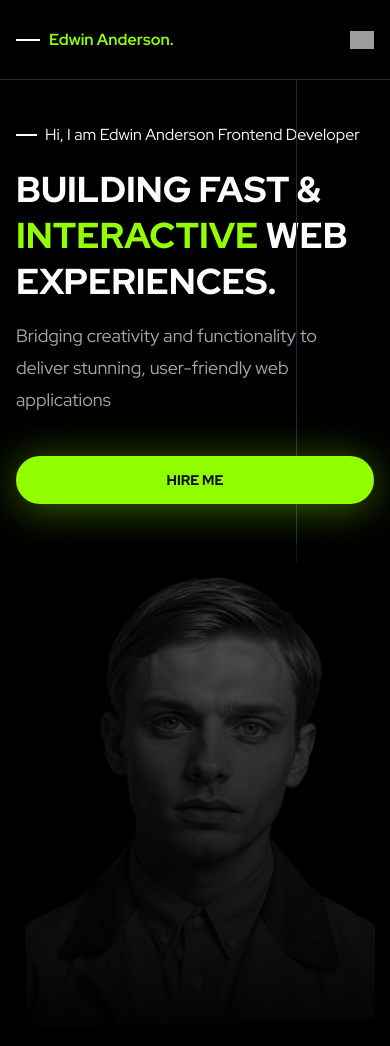
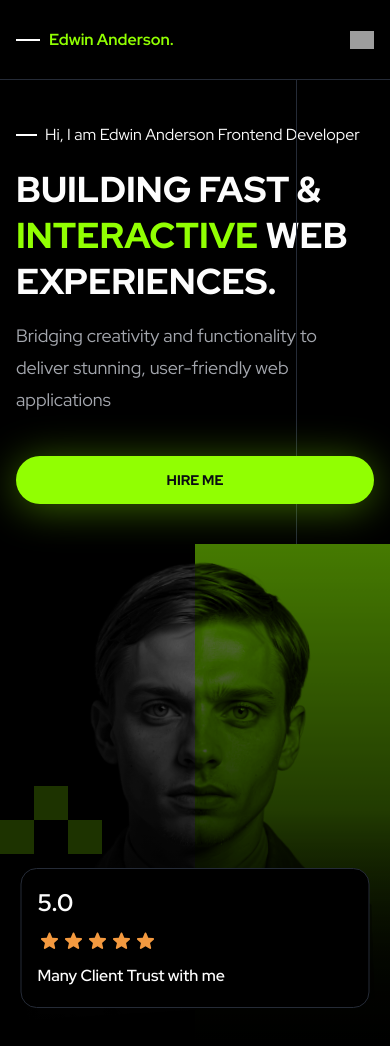
Before and after one commit to arisbhakti/portofolio, a Next.js app: page / in a window 390 px wide. Shown: the top 1046 px of the page. Built offline with nearby package versions, Linux system fonts and the light colour scheme; grey boxes are pictures that could not be loaded.

Commit message:
mobile hero

```diff
--- a/components/Hero.tsx
+++ b/components/Hero.tsx
@@ -2,7 +2,6 @@ import React from "react";
 import Image from "next/image";
 export default function Hero() {
   return (
-    <>
     <div className="relative z-30 bg-black">
       <div className="relative mt-20 common-padding ">
         <div className="w-px bg-neutral-800 absolute left-74 h-120.5 z-0"></div>
@@ -31,19 +30,74 @@ export default function Hero() {
           </button>
         </div>
       </div>
-        <div className="text-center relative bg-blac h-[513px]" id="hero-div">
+      <div className="text-center relative bg-black h-128.25" id="hero-div">
+        <div className="pointer-events-none absolute inset-y-0 left-1/2  w-1/2 bg-primary-200"></div>
         <Image
           src="/hero-image.svg"
           alt="Hero Image"
           width={392}
           height={466}
-            className="w-89.75 h
-            -[476px] z-10 mix-blend-luminosity relative mx-auto top-3 "
+          className="relative z-10 mx-auto -top-[3.9px] right-2 w-89.75 h-119 mix-blend-luminosity brightness-112 contrast-110 -rotate-2"
         />
-
-          <div className="absolute inset-0 z-20 pointer-events-none bg-linear-to-b from-black/50 to-black" />
+        <div className="pointer-events-none absolute inset-0 z-30 bg-black/20"></div>
+        <div className="pointer-events-none absolute inset-0 z-20 bg-[linear-gradient(to_bottom,rgba(0,0,0,0)_52%,rgba(0,0,0,0.72)_80%,#000000_100%)]"></div>
+        <div className="absolute inset-0 z-20 pointer-events-none bg-linear-to-b from-black/40 to-black" />
+        {/* <div className="absolute inset-0 z-20 pointer-events-none bg-linear-to-b from-black/10 to-black" /> */}
+        <div className="absolute w-87.25 top-[324.38px] px-4 py-4 bg-black flex flex-col gap-2 border border-neutral-800 border-box rounded-2xl mx-auto z-40 left-1/2 -translate-x-1/2 text-left items-start">
+          <div className="text-neutral-25 font-bold text-2xl leading-display-xs">
+            5.0
+          </div>
+          <div className="flex flex-row items-center justify-center">
+            <Image
+              src="/star-yellow.svg"
+              alt="Star"
+              width={24}
+              height={24}
+              className="inline-block"
+            />
+            <Image
+              src="/star-yellow.svg"
+              alt="Star"
+              width={24}
+              height={24}
+              className="inline-block"
+            />
+            <Image
+              src="/star-yellow.svg"
+              alt="Star"
+              width={24}
+              height={24}
+              className="inline-block"
+            />
+            <Image
+              src="/star-yellow.svg"
+              alt="Star"
+              width={24}
+              height={24}
+              className="inline-block"
+            />
+            <Image
+              src="/star-yellow.svg"
+              alt="Star"
+              width={24}
+              height={24}
+              className="inline-block"
+            />
+          </div>
+          <div className="font-semibold leading-text-md text-text-md">
+            Many Client Trust with me
           </div>
         </div>
-    </>
+
+        <div className="absolute grid grid-cols-3 grid-rows-2 gap-0 top-[242.38px] z-30">
+          {/* atas: tengah */}
+          <div className="col-start-2 row-start-1 size-8.5 bg-primary-400" />
+
+          {/* bawah: kiri & kanan */}
+          <div className="col-start-1 row-start-2 size-8.5 bg-primary-400" />
+          <div className="col-start-3 row-start-2 size-8.5 bg-primary-400" />
+        </div>
+      </div>
+    </div>
   );
 }
```
Also changed, not shown: public/star-yellow.svg (added). Lines whose indentation alone changed are shown as unchanged.
